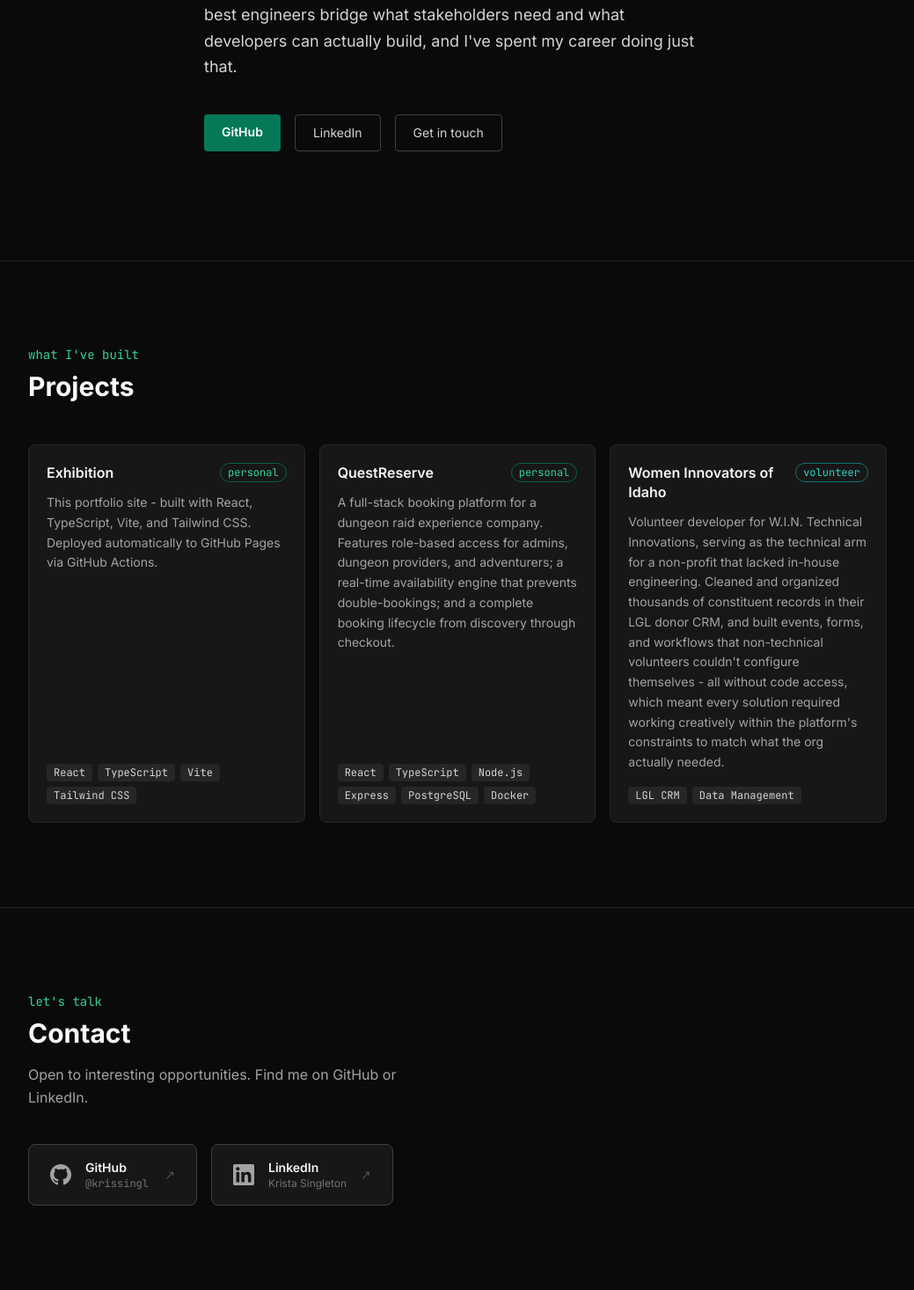
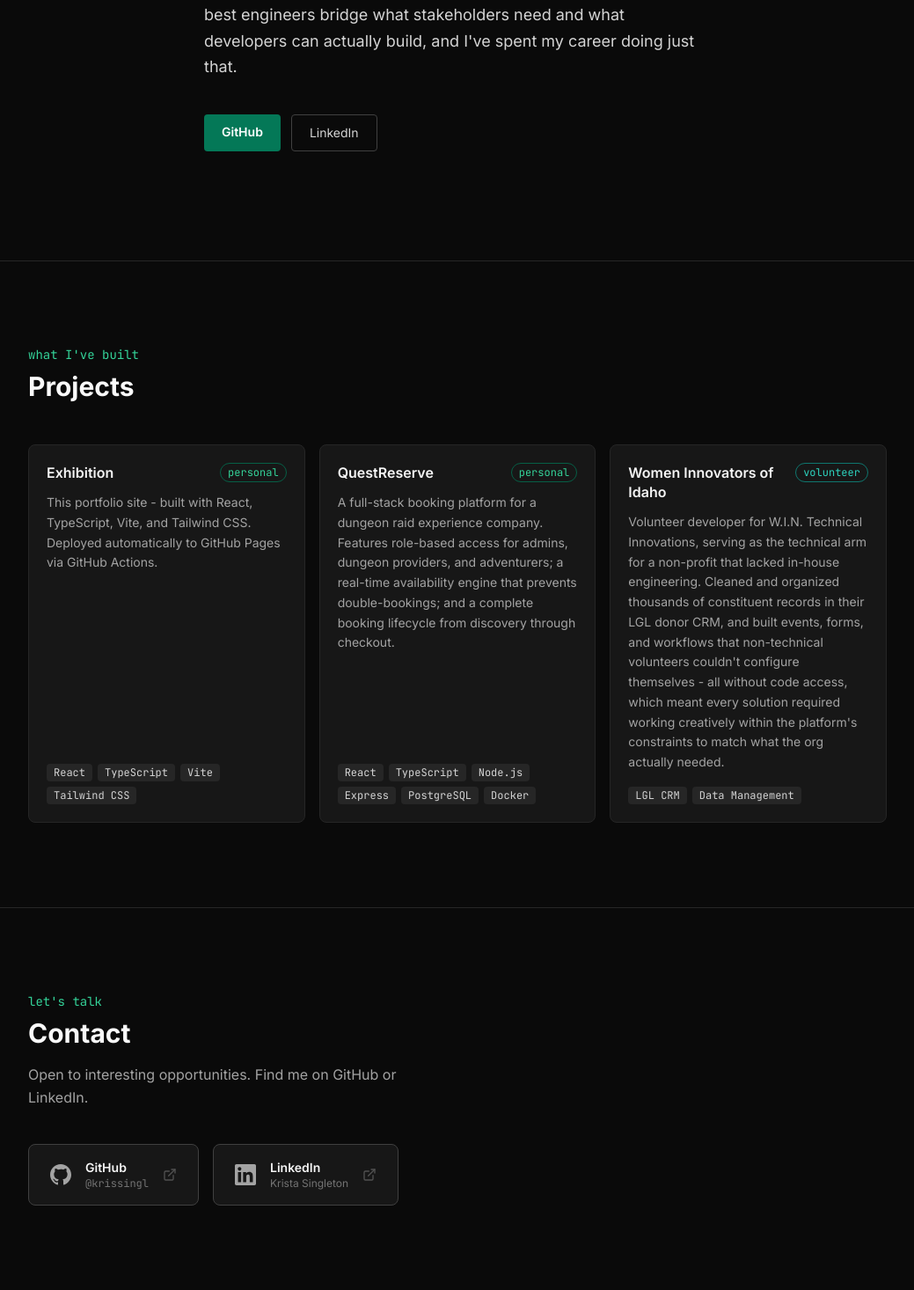
Before and after one commit to krissingl/exhibition, a React (Vite) app: page / in a window 1280 px wide. Shown: the part 504-1970 px from the top of the page at 88% size, without its empty margins (120-1159 px from the left). Built offline with nearby package versions, Linux system fonts and the light colour scheme.

Commit message:
Aligned stylinged and removed unncessary comps

```diff
--- a/src/components/Navbar.tsx
+++ b/src/components/Navbar.tsx
@@ -18,7 +18,7 @@
             <li key={href}>
               <a
                 href={href}
-                className="text-sm text-neutral-400 hover:text-neutral-100 transition-colors duration-150"
+                className="text-sm text-neutral-400 hover:text-emerald-400 transition-colors duration-150"
               >
                 {label}
               </a>
--- a/src/sections/Contact.tsx
+++ b/src/sections/Contact.tsx
@@ -1,4 +1,14 @@
 import { profile } from '../data/profile'
+
+function ExternalLinkIcon() {
+  return (
+    <svg className="w-4 h-4 shrink-0" viewBox="0 0 24 24" fill="none" stroke="currentColor" strokeWidth={2} strokeLinecap="round" strokeLinejoin="round" aria-hidden="true">
+      <path d="M18 13v6a2 2 0 0 1-2 2H5a2 2 0 0 1-2-2V8a2 2 0 0 1 2-2h6" />
+      <polyline points="15 3 21 3 21 9" />
+      <line x1="10" y1="14" x2="21" y2="3" />
+    </svg>
+  )
+}
 
 function GitHubIcon() {
   return (
@@ -42,8 +52,8 @@
               <div className="text-sm font-semibold text-neutral-100">GitHub</div>
               <div className="text-xs text-neutral-500 font-mono">@{githubHandle}</div>
             </div>
-            <span className="ml-auto text-neutral-600 group-hover:text-emerald-400 transition-colors text-sm">
-              ↗
+            <span className="ml-auto text-neutral-600 group-hover:text-emerald-400 transition-colors">
+              <ExternalLinkIcon />
             </span>
           </a>
 
@@ -60,8 +70,8 @@
               <div className="text-sm font-semibold text-neutral-100">LinkedIn</div>
               <div className="text-xs text-neutral-500">Krista Singleton</div>
             </div>
-            <span className="ml-auto text-neutral-600 group-hover:text-emerald-400 transition-colors text-sm">
-              ↗
+            <span className="ml-auto text-neutral-600 group-hover:text-emerald-400 transition-colors">
+              <ExternalLinkIcon />
             </span>
           </a>
         </div>
--- a/src/sections/Hero.tsx
+++ b/src/sections/Hero.tsx
@@ -14,7 +14,7 @@
         <p className="text-neutral-300 max-w-xl leading-relaxed mb-10 text-lg">
           {profile.bio}
         </p>
-        <div className="flex gap-4 flex-wrap">
+        <div className="flex gap-3">
           <a
             href={profile.githubUrl}
             target="_blank"
@@ -28,17 +28,11 @@
               href={profile.linkedinUrl}
               target="_blank"
               rel="noopener noreferrer"
-              className="px-5 py-2.5 border border-neutral-700 hover:border-neutral-400 text-neutral-300 hover:text-neutral-100 rounded transition-colors text-sm"
+              className="px-5 py-2.5 border border-neutral-700 hover:border-emerald-600 text-neutral-300 hover:text-emerald-400 rounded transition-colors text-sm"
             >
               LinkedIn
             </a>
           )}
-          <a
-            href="#contact"
-            className="px-5 py-2.5 border border-neutral-700 hover:border-neutral-400 text-neutral-300 hover:text-neutral-100 rounded transition-colors text-sm"
-          >
-            Get in touch
-          </a>
         </div>
       </div>
     </section>
```
